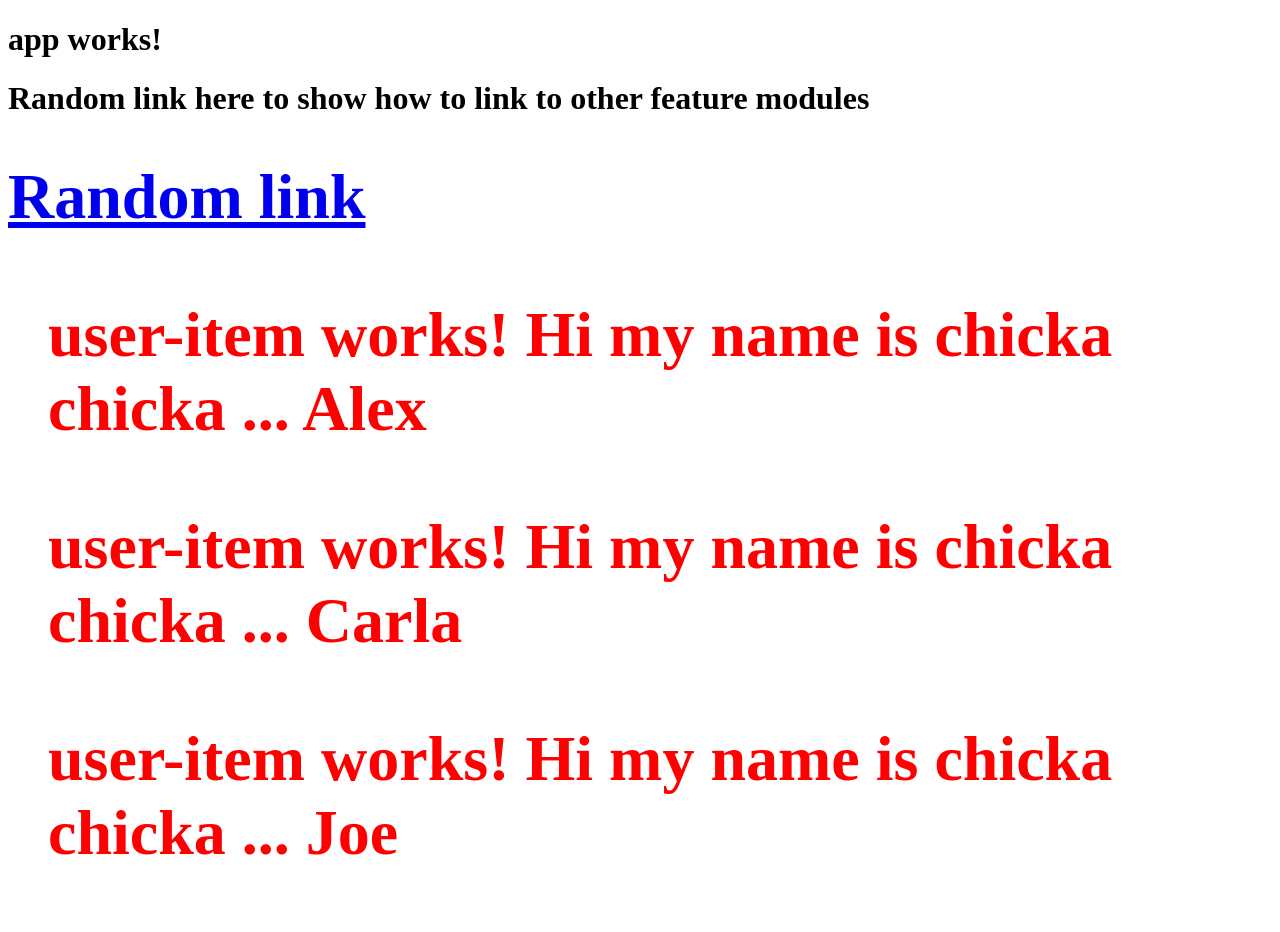
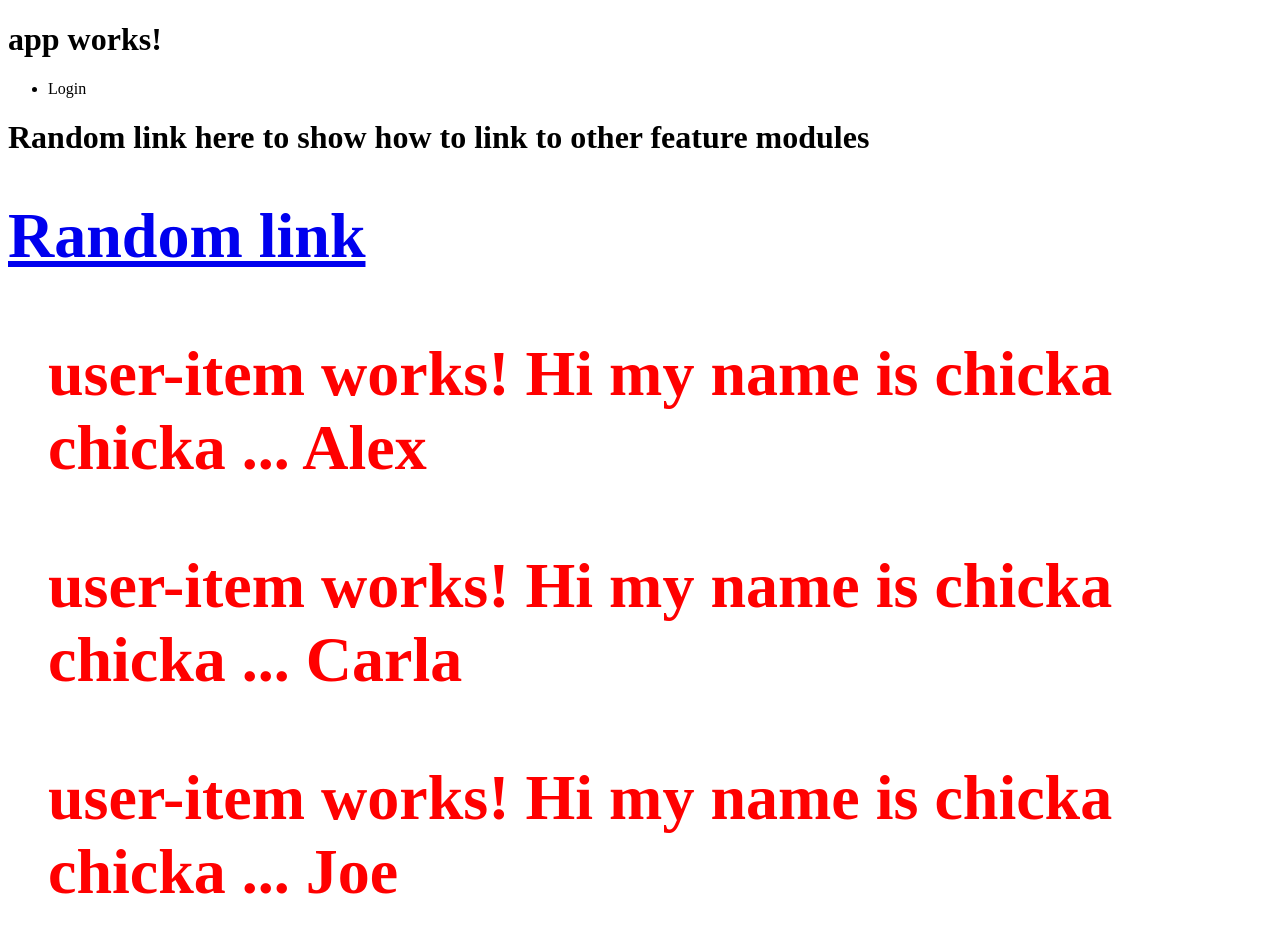
Before and after one commit to Abott1222/AngularTest, an Angular app: page /users in a window 1280 px wide. Shown: the top 932 px of the page. Built offline with nearby package versions, Linux system fonts and the light colour scheme.

Commit message:
added more login features and simple nav bar

```diff
--- a/src/app/app.component.html
+++ b/src/app/app.component.html
@@ -1,7 +1,7 @@
 <h1>
   {{title}}
 </h1>
-
+<nav></nav>
 <router-outlet> </router-outlet>
 
 <!--
--- a/src/app/app.module.ts
+++ b/src/app/app.module.ts
@@ -15,7 +15,7 @@ import {
   UserListResolver
 } from "./index"
 
-
+import {NavComponent} from "./nav/nav.component"
 import {AuthService} from "./user/auth.service"
 import {RouterModule} from "@angular/router"
 
@@ -25,7 +25,8 @@ import {RouterModule} from "@angular/router"
     UserItemComponent,
     UserListComponent,
     UserDetailsComponent,
-    CreateUserComponent
+    CreateUserComponent,
+    NavComponent
   ],
   imports: [
     BrowserModule,
--- /dev/null
+++ b/src/app/nav/nav.component.html
@@ -0,0 +1,6 @@
+<!-- <p [routerLink] = "['/user/login']"> Login Dude! </p> -->
+
+<ul>
+  <li *ngIf="!auth.isAuthenticated()" [routerLink] = "['/user/login']"> Login </li>
+  <li *ngIf="auth.isAuthenticated()" [routerLink] = "['/user/profile']" > Welcome {{auth.currentUser.firstName}}! </li>
+</ul>
--- a/src/app/user/login.component.html
+++ b/src/app/user/login.component.html
@@ -13,6 +13,6 @@
     </div>
 
     <button type="submit" class="btn btn-primary">Login</button>
-    <button type="button" class="btn btn-default">Cancel</button>
+    <button type="button" (click) = "cancel()" class="btn btn-default">Cancel</button>
   </form>
 </div>
--- a/src/app/user/login.component.ts
+++ b/src/app/user/login.component.ts
@@ -1,5 +1,6 @@
 import {Component} from "@angular/core"
 import {AuthService} from "./auth.service"
+import {Router} from "@angular/router"
 
 @Component({
   templateUrl:"./login.component.html"
@@ -7,11 +8,15 @@ import {AuthService} from "./auth.service"
 })
 
 export class LoginComponent {
-  constructor(private auth:AuthService) {}
+  constructor(private auth:AuthService, private router:Router) {}
 
   login(formValues) {
-    console.log(formValues);
     this.auth.loginUser(formValues.userNameProperty, formValues.passwordProperty)
+    this.router.navigate(['users'])
+  }
+
+  cancel() {
+    this.router.navigate(['users'])
   }
 
 }
```
Also changed, not shown: src/app/nav/nav.component.ts (added, +14 -0 lines).
